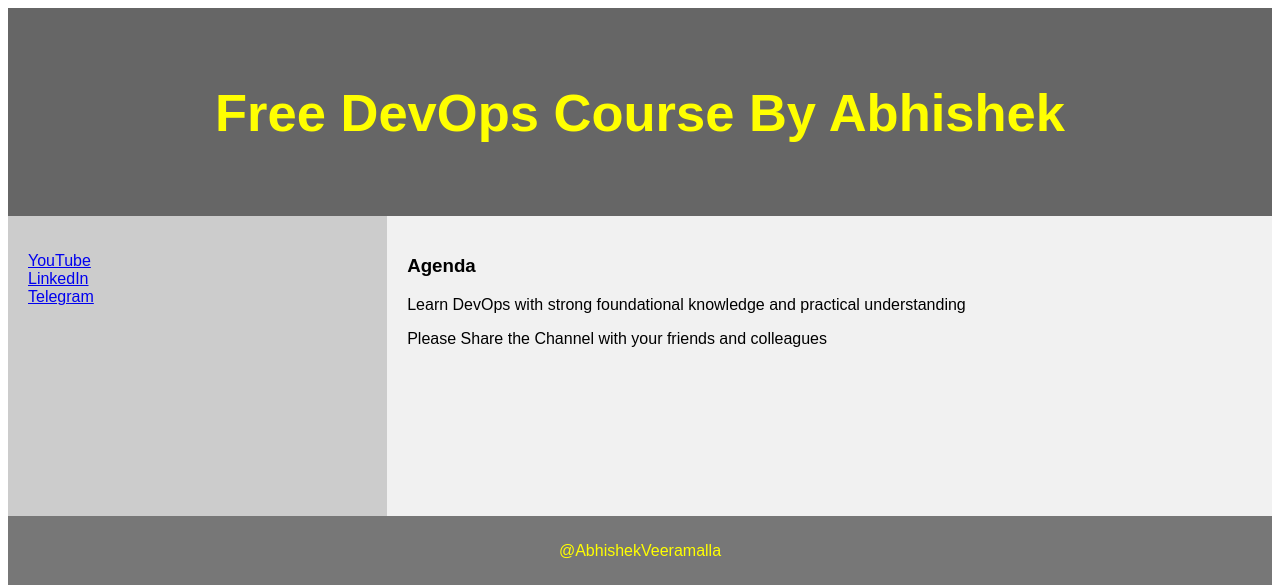
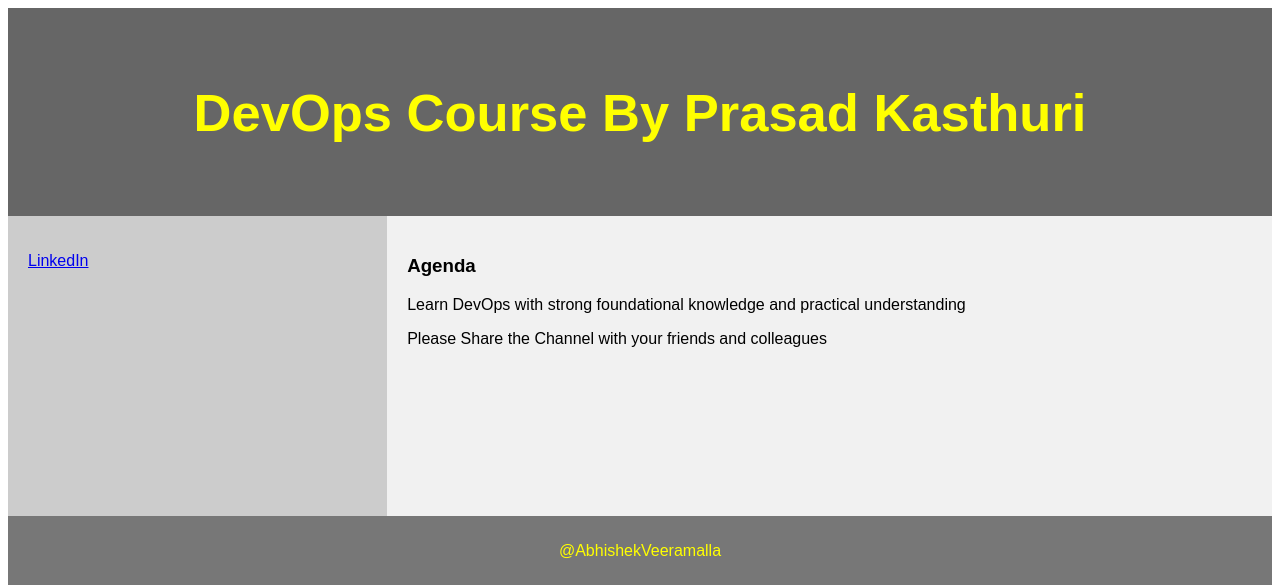
Before and after one commit to prasadkasthuri/python-web-app, a Django app: page /demo/ in a window 1280 px wide. Shown: the top 585 px of the page. Run offline with Django 4.2, Linux system fonts and the light colour scheme.

Commit message:
Updated course details

```diff
--- a/devops/demo/templates/demo_site.html
+++ b/devops/demo/templates/demo_site.html
@@ -73,15 +73,13 @@ footer {
 
 
 <header>
-  <h2>Free DevOps Course By Abhishek</h2>
+  <h2>DevOps Course By Prasad Kasthuri</h2>
 </header>
 
 <section>
   <nav>
     <ul>
-      <li><a href="www.youtube.com/@AbhishekVeeramalla">YouTube</a></li>
-      <li><a href="www.linkedin.com/in/abhishek-veeramalla-77b33996/">LinkedIn</a></li>
-      <li><a href="https://telegram.me/abhishekveeramalla">Telegram</a></li>
+      <li><a href="https://www.linkedin.com/in/prasadkasthuri/">LinkedIn</a></li>
     </ul>
   </nav>
 
```
